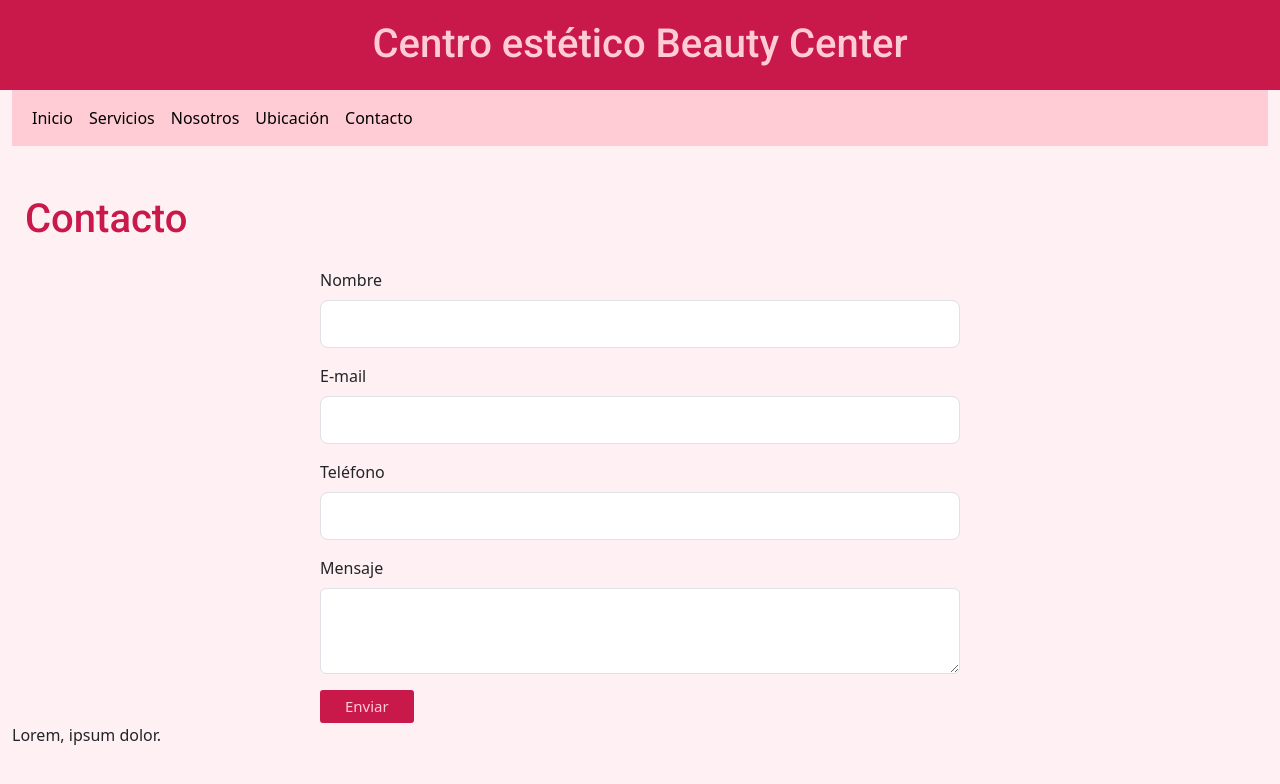
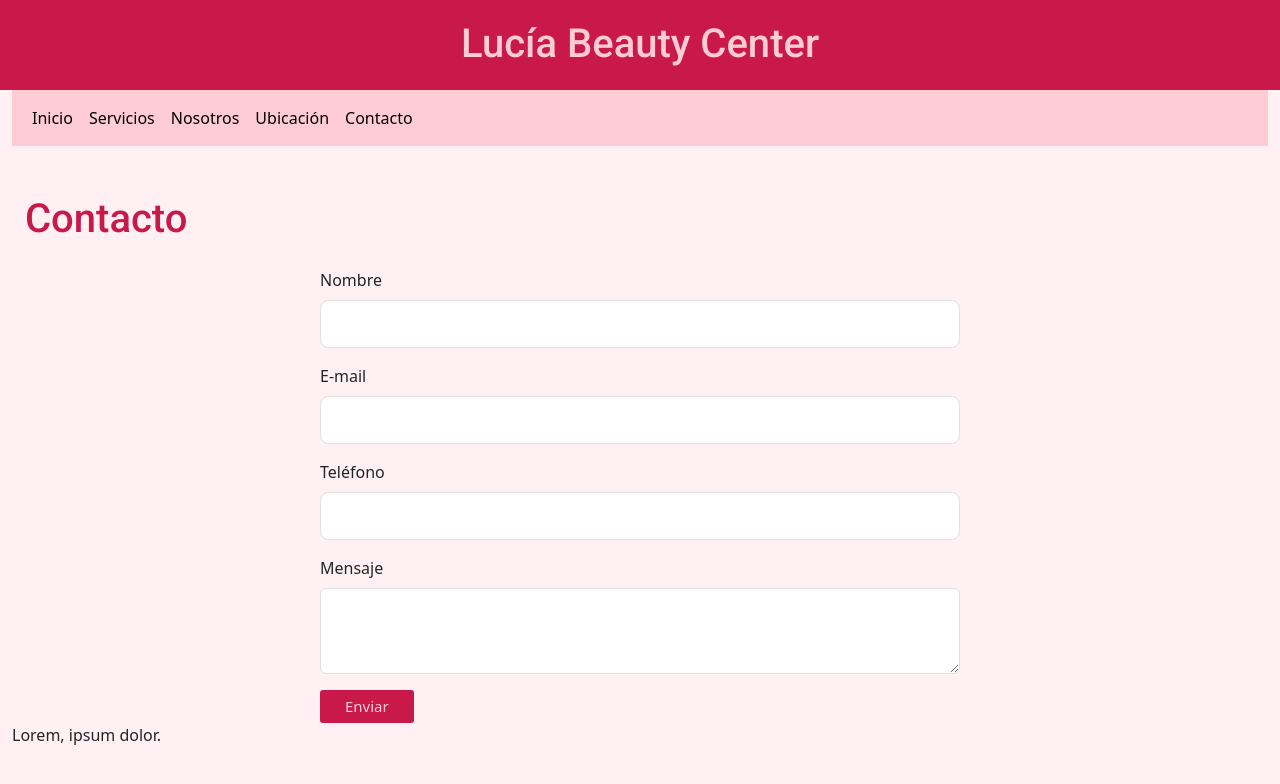
Before and after one commit to LuciaSantellan/LuciaSantellan, a website: page pages/Contacto.html in a window 1280 px wide. Drawn offline with nearby package versions, Linux system fonts and the light colour scheme.

Commit message:
titulo+maps

```diff
--- a/pages/Contacto.html
+++ b/pages/Contacto.html
@@ -15,7 +15,7 @@
 
 <body class="fondoGenerico">
     <div id="container">
-        <h1 class="titulo">Centro estético Beauty Center</h1>
+        <h1 class="titulo">Lucía Beauty Center</h1>
     </div>
 
     <header class="container-fluid">
--- a/scss/style.scss
+++ b/scss/style.scss
@@ -21,7 +21,7 @@ body{
 
 header{
     width: 100%;
-    height: 10vh
+    height: 10vh;
 }
 
 main{
```
Also changed, not shown: pages/Nosotros.html (+1 -1 lines), pages/Servicios.html (+1 -1 lines), pages/Ubicacion.html (+2 -2 lines).
